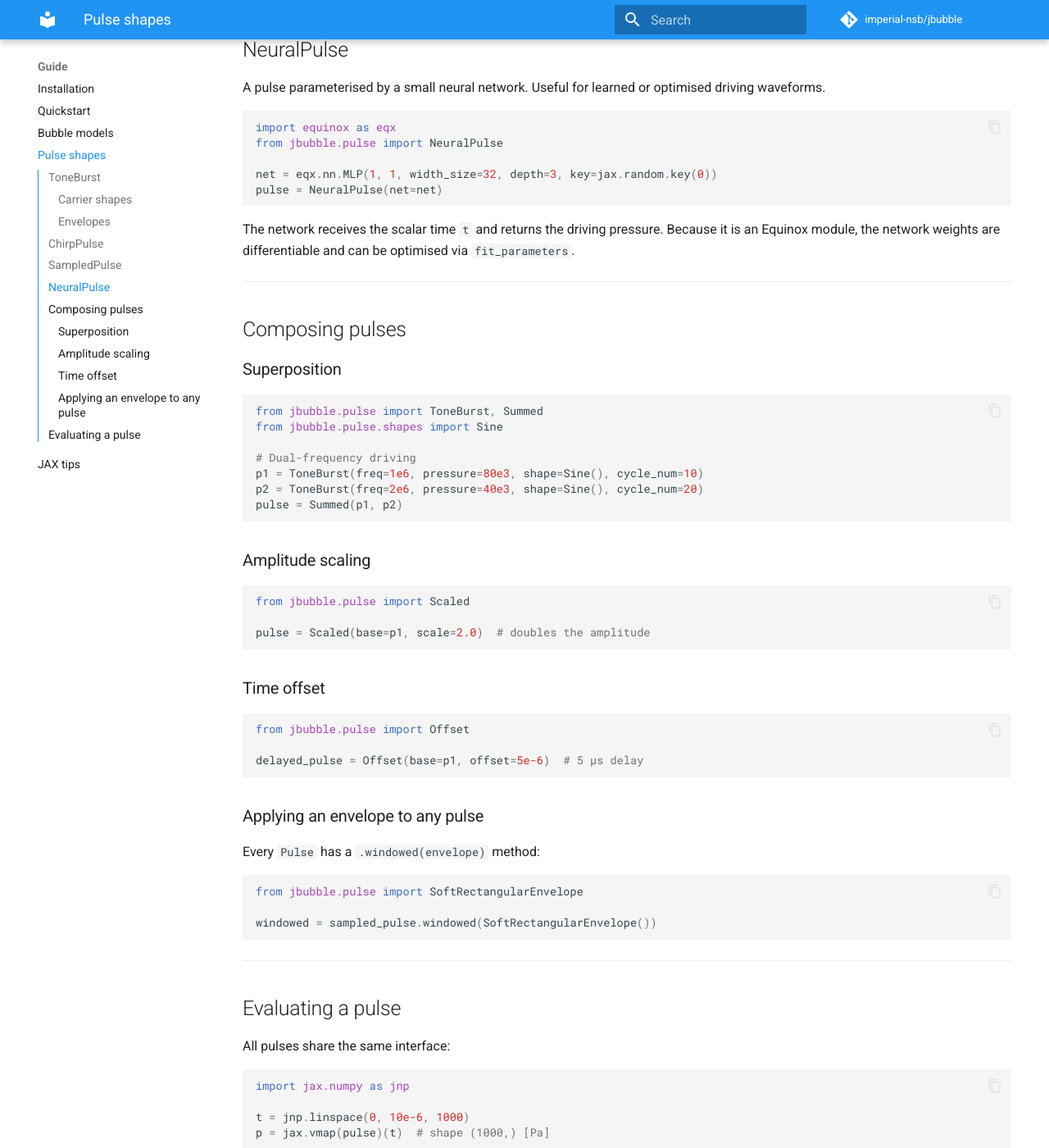
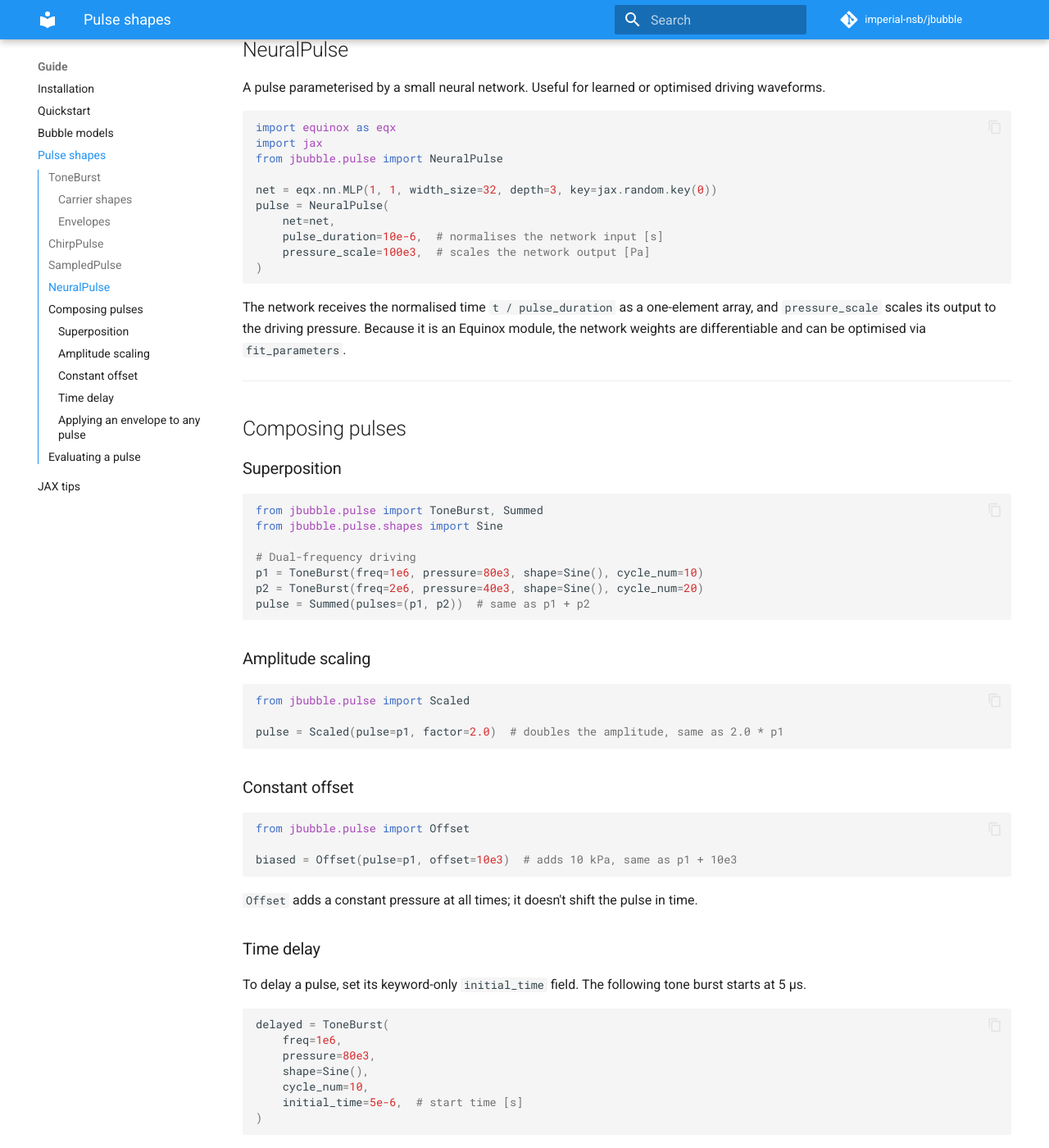
Before and after one commit to imperial-nsb/jbubble, an MkDocs documentation site: the page built from docs/guide/pulse_shapes.md, in a window 1280 px wide and 1400 px high, scrolled down 3173 px. Shown: the whole window at 82% size. Built offline with MkDocs 1.6.1 and Material for MkDocs 9.7.7, drawn with Linux system fonts in a browser that asks for light colours; comment, search, counter and statistics services are not loaded.

Commit message:
docs(guide): fix the NeuralPulse and pulse-composition samples
Four more samples in the pulse-shapes guide raise TypeError when you run
them. NeuralPulse now gets its required `pulse_duration` and a
`pressure_scale`, and the text says that the network sees the
normalised time `t / pulse_duration`. Summed takes `pulses=(p1, p2)`,
and Scaled and Offset take `pulse=` and `factor=` or `offset=`.

The old "Time offset" section used Offset as a 5 us delay, but Offset
adds a constant pressure. The section is now "Constant offset", and a
new "Time delay" section shows `initial_time`, which shifts the pulse.
Each composition sample also names its operator form (`p1 + p2`,
`2.0 * p1`, `p1 + 10e3`).

````diff
--- a/docs/guide/pulse_shapes.md
+++ b/docs/guide/pulse_shapes.md
@@ -134,13 +134,18 @@ A pulse parameterised by a small neural network. Useful for learned or optimised
 
 ```python
 import equinox as eqx
+import jax
 from jbubble.pulse import NeuralPulse
 
 net = eqx.nn.MLP(1, 1, width_size=32, depth=3, key=jax.random.key(0))
-pulse = NeuralPulse(net=net)
+pulse = NeuralPulse(
+    net=net,
+    pulse_duration=10e-6,  # normalises the network input [s]
+    pressure_scale=100e3,  # scales the network output [Pa]
+)
 ```
 
-The network receives the scalar time `t` and returns the driving pressure. Because it is an Equinox module, the network weights are differentiable and can be optimised via `fit_parameters`.
+The network receives the normalised time `t / pulse_duration` as a one-element array, and `pressure_scale` scales its output to the driving pressure. Because it is an Equinox module, the network weights are differentiable and can be optimised via `fit_parameters`.
 
 ---
 
@@ -155,7 +160,7 @@ from jbubble.pulse.shapes import Sine
 # Dual-frequency driving
 p1 = ToneBurst(freq=1e6, pressure=80e3, shape=Sine(), cycle_num=10)
 p2 = ToneBurst(freq=2e6, pressure=40e3, shape=Sine(), cycle_num=20)
-pulse = Summed(p1, p2)
+pulse = Summed(pulses=(p1, p2))  # same as p1 + p2
 ```
 
 ### Amplitude scaling
@@ -163,15 +168,31 @@ pulse = Summed(p1, p2)
 ```python
 from jbubble.pulse import Scaled
 
-pulse = Scaled(base=p1, scale=2.0)  # doubles the amplitude
+pulse = Scaled(pulse=p1, factor=2.0)  # doubles the amplitude, same as 2.0 * p1
 ```
 
-### Time offset
+### Constant offset
 
 ```python
 from jbubble.pulse import Offset
 
-delayed_pulse = Offset(base=p1, offset=5e-6)  # 5 µs delay
+biased = Offset(pulse=p1, offset=10e3)  # adds 10 kPa, same as p1 + 10e3
+```
+
+`Offset` adds a constant pressure at all times; it doesn't shift the pulse in time.
+
+### Time delay
+
+To delay a pulse, set its keyword-only `initial_time` field. The following tone burst starts at 5 µs.
+
+```python
+delayed = ToneBurst(
+    freq=1e6,
+    pressure=80e3,
+    shape=Sine(),
+    cycle_num=10,
+    initial_time=5e-6,  # start time [s]
+)
 ```
 
 ### Applying an envelope to any pulse
````
